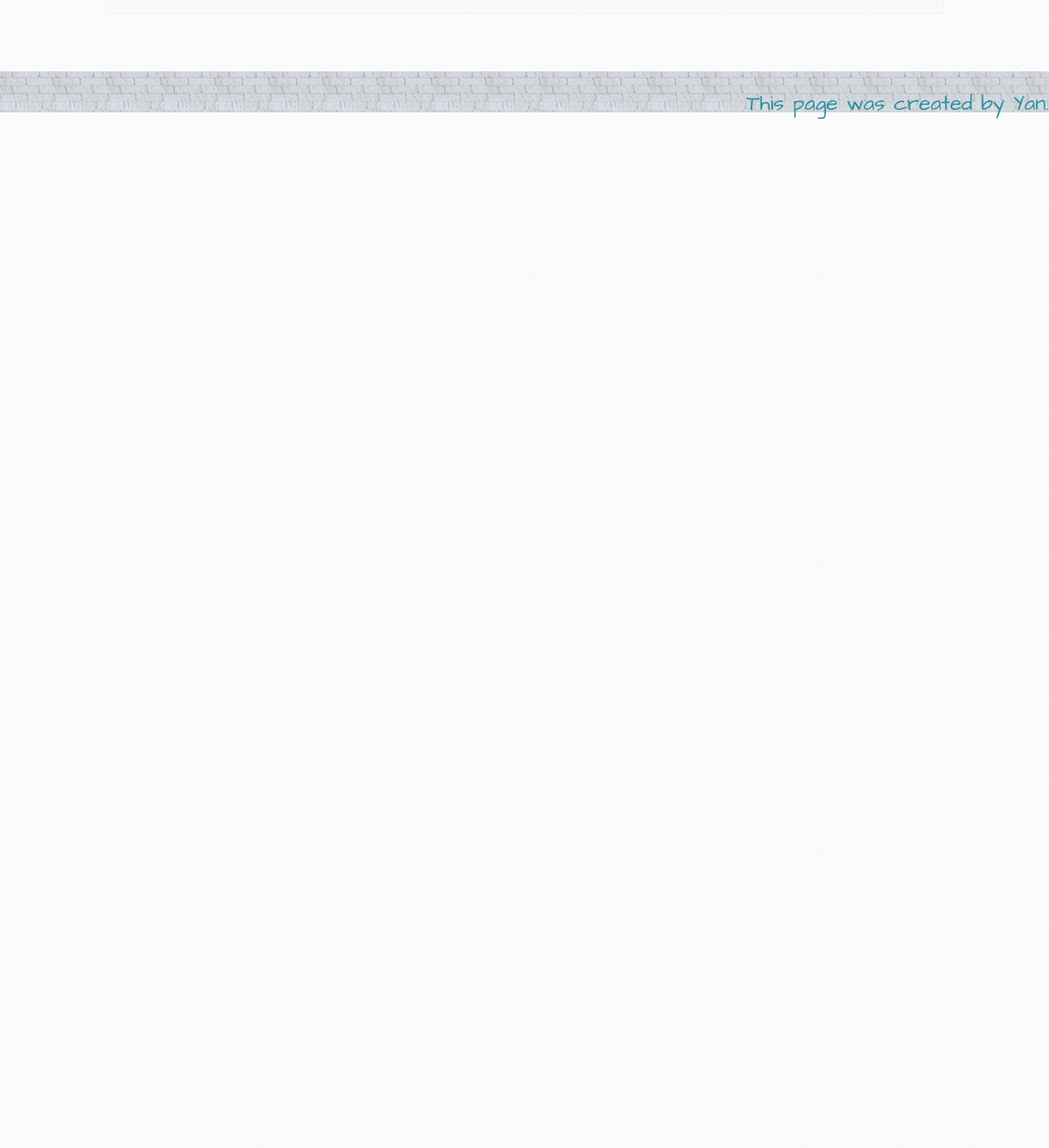
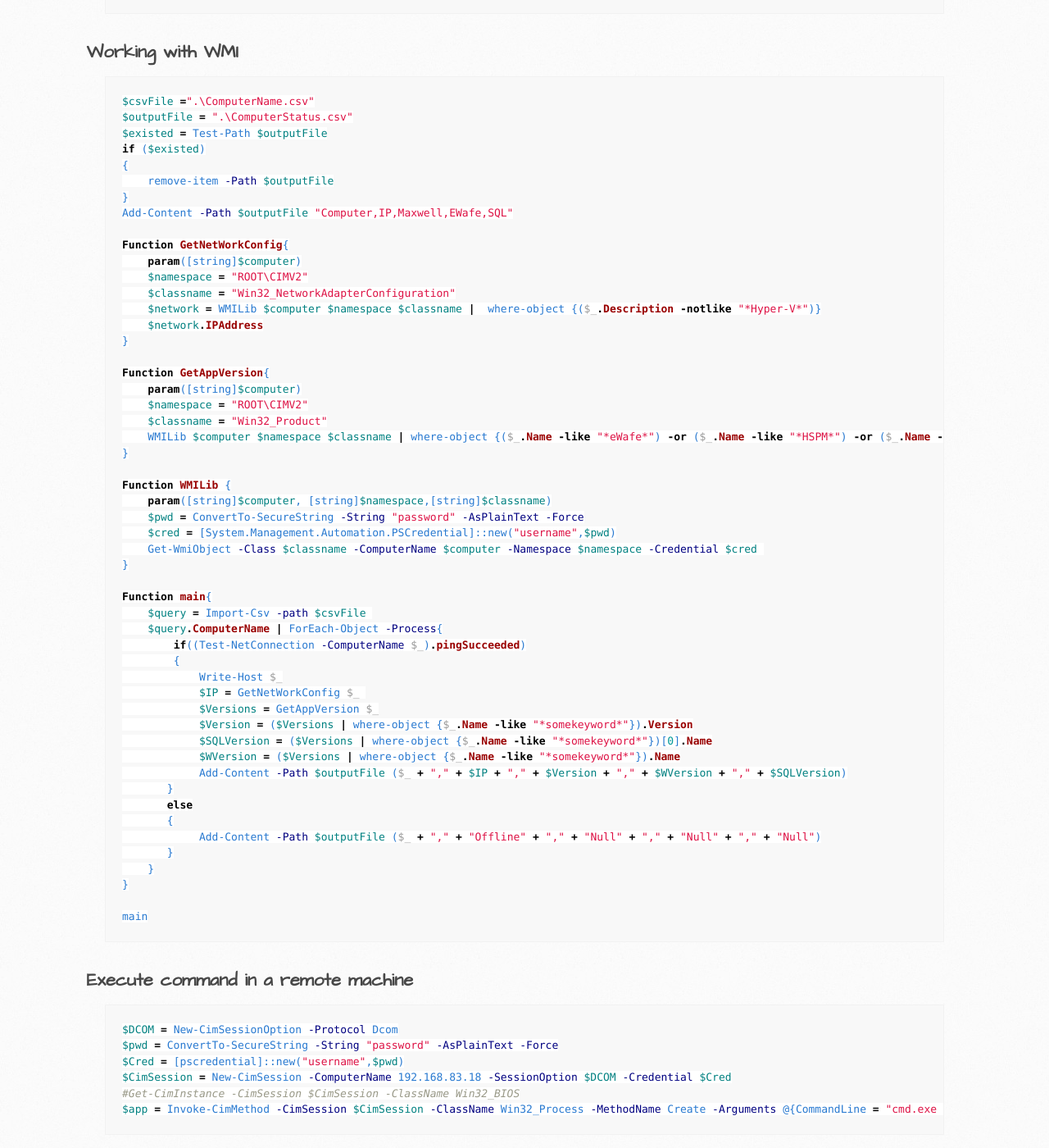
Before and after one commit to itcraftme/itcraftme, a Jekyll site: the page built from docs/it/powershell.md, in a window 1280 px wide and 1400 px high, scrolled down 3009 px. Shown: the whole window at 82% size. Built offline with Jekyll 4.4.1, drawn with Linux system fonts in a browser that asks for light colours; our own code applies the rules of GitHub Pages for plain Markdown files; before the commit the page ends 3155 px from its top, so only the background shows below that.

Commit message:
Update powershell.md
added working with WMI and execute command in a remote machine

````diff
--- a/docs/it/powershell.md
+++ b/docs/it/powershell.md
@@ -92,3 +92,67 @@ Get-WmiObject -Class $classname -ComputerName $computer -Namespace $namespace -C
 ```powershell
 ((Get-ChildItem $path -Recurse | Measure-Object -Property Length -Sum -ErrorAction Stop).Sum / 1MB)
 ```
+## Working with WMI
+``` powershell
+$csvFile =".\ComputerName.csv"
+$outputFile = ".\ComputerStatus.csv"
+$existed = Test-Path $outputFile
+if ($existed)
+{
+    remove-item -Path $outputFile
+}
+Add-Content -Path $outputFile "Computer,IP,Maxwell,EWafe,SQL"
+
+Function GetNetWorkConfig{
+    param([string]$computer)
+    $namespace = "ROOT\CIMV2"
+    $classname = "Win32_NetworkAdapterConfiguration"
+    $network = WMILib $computer $namespace $classname |  where-object {($_.Description -notlike "*Hyper-V*")}
+    $network.IPAddress
+}
+
+Function GetAppVersion{
+    param([string]$computer)
+    $namespace = "ROOT\CIMV2"
+    $classname = "Win32_Product"
+    WMILib $computer $namespace $classname | where-object {($_.Name -like "*eWafe*") -or ($_.Name -like "*HSPM*") -or ($_.Name -like "*SQL Server*Database Engine Service*") -or ($_.Name -like "*Maxwell*")}
+}
+
+Function WMILib {
+    param([string]$computer, [string]$namespace,[string]$classname)
+    $pwd = ConvertTo-SecureString -String "password" -AsPlainText -Force
+    $cred = [System.Management.Automation.PSCredential]::new("username",$pwd)
+    Get-WmiObject -Class $classname -ComputerName $computer -Namespace $namespace -Credential $cred
+}
+
+Function main{
+    $query = Import-Csv -path $csvFile
+    $query.ComputerName | ForEach-Object -Process{
+        if((Test-NetConnection -ComputerName $_).pingSucceeded)
+        {
+            Write-Host $_
+            $IP = GetNetWorkConfig $_
+            $Versions = GetAppVersion $_
+            $Version = ($Versions | where-object {$_.Name -like "*somekeyword*"}).Version
+            $SQLVersion = ($Versions | where-object {$_.Name -like "*somekeyword*"})[0].Name
+            $WVersion = ($Versions | where-object {$_.Name -like "*somekeyword*"}).Name
+            Add-Content -Path $outputFile ($_ + "," + $IP + "," + $Version + "," + $WVersion + "," + $SQLVersion)
+       }
+       else
+       {
+            Add-Content -Path $outputFile ($_ + "," + "Offline" + "," + "Null" + "," + "Null" + "," + "Null")
+       }
+    }
+}
+
+main
+```
+## Execute command in a remote machine
+``` powershell
+$DCOM = New-CimSessionOption -Protocol Dcom
+$pwd = ConvertTo-SecureString -String "password" -AsPlainText -Force
+$Cred = [pscredential]::new("username",$pwd)
+$CimSession = New-CimSession -ComputerName 192.168.83.18 -SessionOption $DCOM -Credential $Cred
+#Get-CimInstance -CimSession $CimSession -ClassName Win32_BIOS
+$app = Invoke-CimMethod -CimSession $CimSession -ClassName Win32_Process -MethodName Create -Arguments @{CommandLine = "cmd.exe /c C:\Temp\abc.bat" }
+```
````
